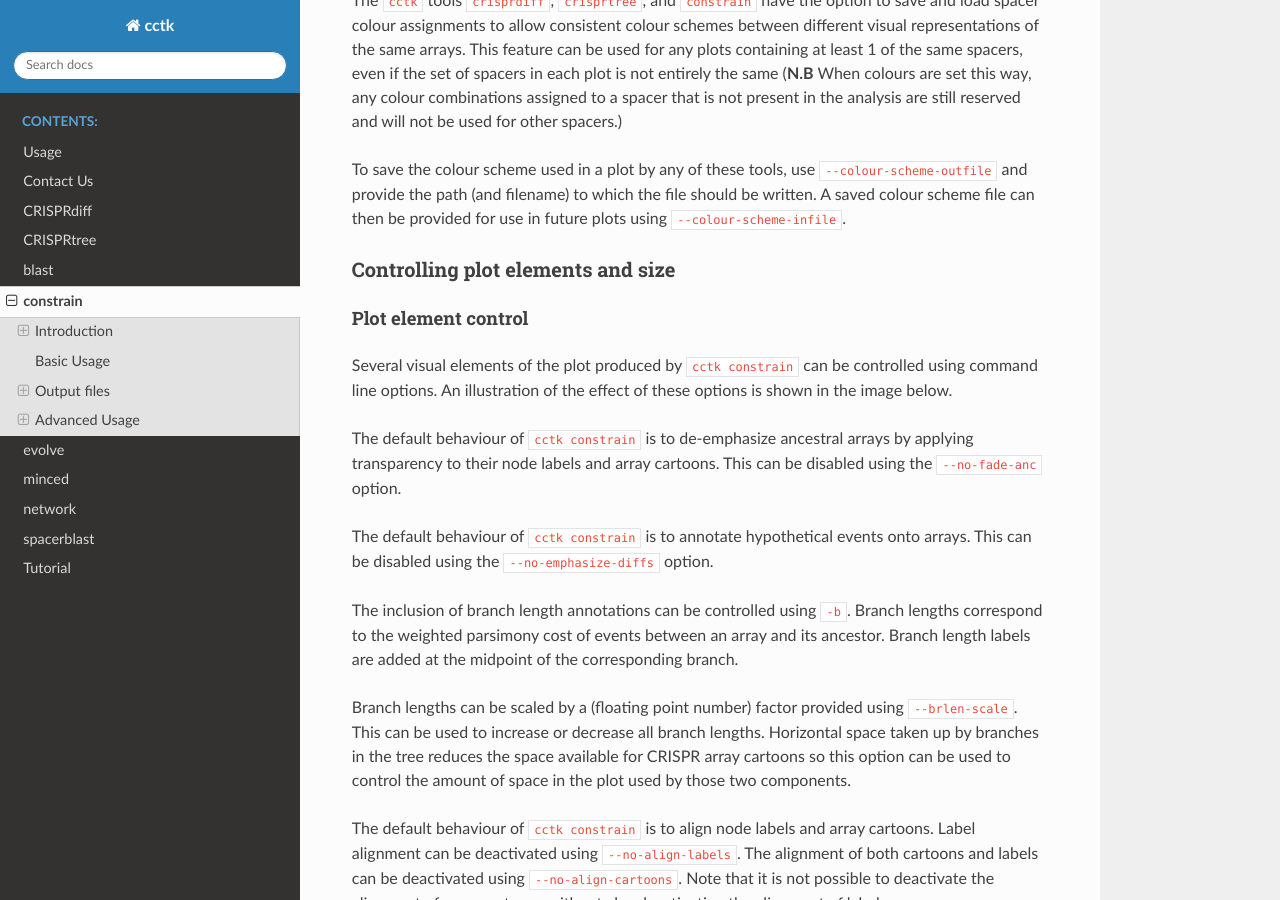
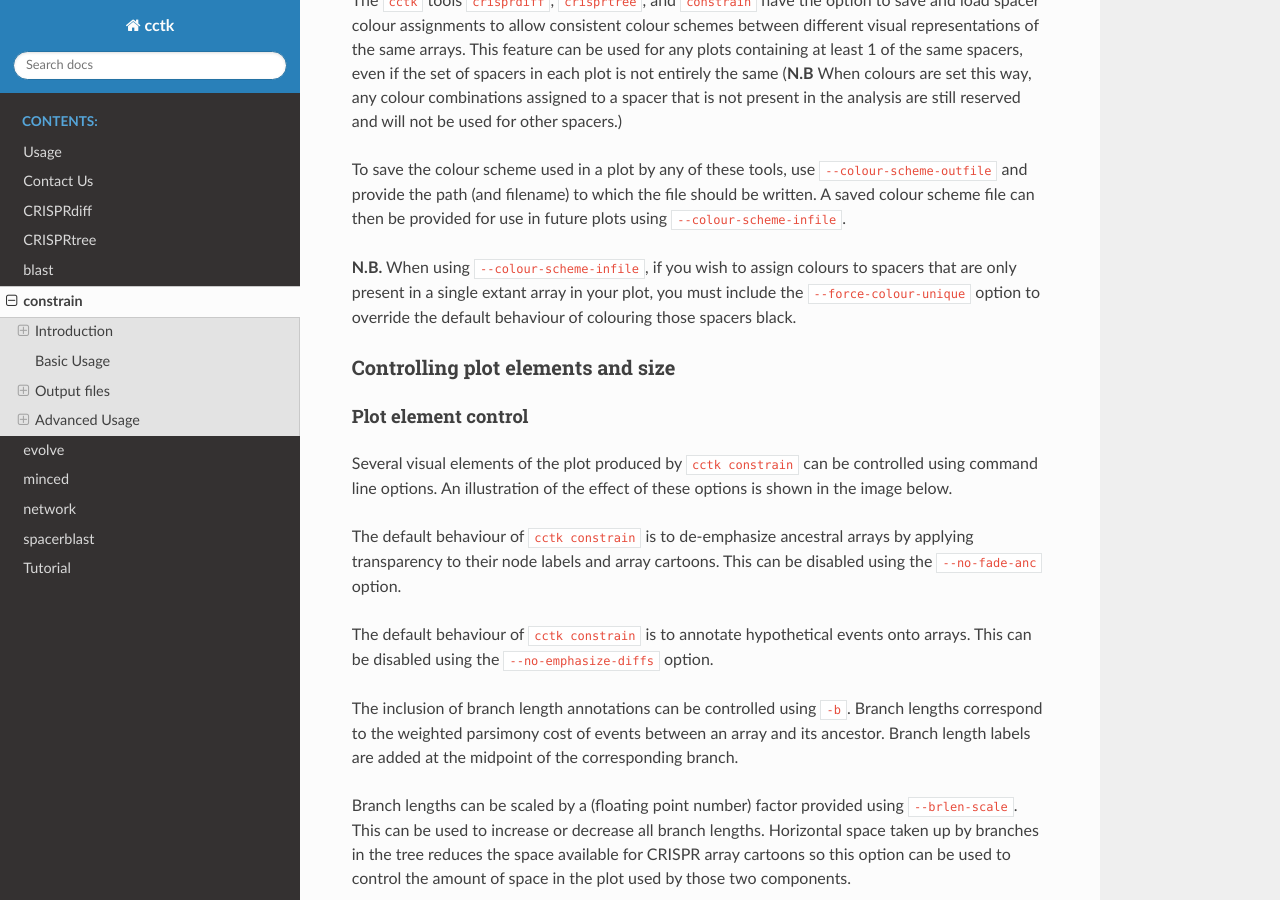
Before and after one commit to Alan-Collins/CRISPR_comparison_toolkit, a Sphinx documentation site: the page built from docs/source/content/constrain.rst, in a window 1280 px wide and 900 px high, scrolled down 4266 px. Built offline with Sphinx 7.4.7 and the Read the Docs theme 2.0.0, drawn with Linux system fonts in a browser that asks for light colours.

Commit message:
add info for how to use --force-colour-unique

```diff
--- a/docs/source/content/CRISPRdiff.rst
+++ b/docs/source/content/CRISPRdiff.rst
@@ -141,6 +141,8 @@ To save the colour scheme used in a plot by any of these tools, use ``--colour-s
 
 To illustrate the functionality of these options, three CRISPRdiff plots are shown below. The first is the same set of arrays shown in the plot in the :ref:`diff-output` section. The colour scheme used to generate this plot was saved using ``--colour-scheme-outfile``. The other two plots represent a subset of those arrays that does not include the two arrays (19 and 16) which contain the cyan and orange spacers on the left of the plot (Also note that the pink spacer present in arrays 19, 16, and 7 is no longer coloured as it is now only present in array 7.) The second plot was generated using ``--colour-scheme-infile`` resulting in spacer colours that correspond to the first plot. The third plot was generated without providing a colour scheme file and so spacer colour assignments do not correspond to those in the other two plots.
 
+**N.B.** When using ``--colour-scheme-infile``, if you wish to assign colours to spacers that are only present in a single array in your plot, you must include the ``--force-colour-unique`` option to override the default behaviour of colouring those spacers black.
+
 .. image:: images/diffplot_colscheme_comparison.png
 
 Controlling plot elements and size
--- a/docs/source/content/CRISPRtree.rst
+++ b/docs/source/content/CRISPRtree.rst
@@ -257,6 +257,8 @@ To save the colour scheme used in a plot by any of these tools, use ``--colour-s
 
 To illustrate the functionality of these options, three CRISPRtree plots are shown below. The first is the same set of arrays shown in the plot in the :ref:`tree-plot` section. The colour scheme used to generate this plot was saved using ``--colour-scheme-outfile``. The other two plots represent a subset of those arrays that does not include the two arrays (19 and 16) which contain the cyan and orange spacers on the left of the plot (Also note that the pink spacer present in arrays 19, 16, and 7 is no longer coloured as it is now only present in array 7.) The second plot was generated using ``--colour-scheme-infile`` resulting in spacer colours that correspond to the first plot. The third plot was generated without providing a colour scheme file and so spacer colour assignments do not correspond to those in the other two plots.
 
+**N.B.** When using ``--colour-scheme-infile``, if you wish to assign colours to spacers that are only present in a single extant array in your plot, you must include the ``--force-colour-unique`` option to override the default behaviour of colouring those spacers black.
+
 .. image:: images/treeplot_colscheme_comparison.png
 
 Controlling plot elements and size
--- a/docs/source/content/constrain.rst
+++ b/docs/source/content/constrain.rst
@@ -145,6 +145,8 @@ The ``cctk`` tools ``crisprdiff``, ``crisprtree``, and ``constrain`` have the op
 
 To save the colour scheme used in a plot by any of these tools, use ``--colour-scheme-outfile`` and provide the path (and filename) to which the file should be written. A saved colour scheme file can then be provided for use in future plots using ``--colour-scheme-infile``.
 
+**N.B.** When using ``--colour-scheme-infile``, if you wish to assign colours to spacers that are only present in a single extant array in your plot, you must include the ``--force-colour-unique`` option to override the default behaviour of colouring those spacers black.
+
 Controlling plot elements and size
 ==================================
 
```
